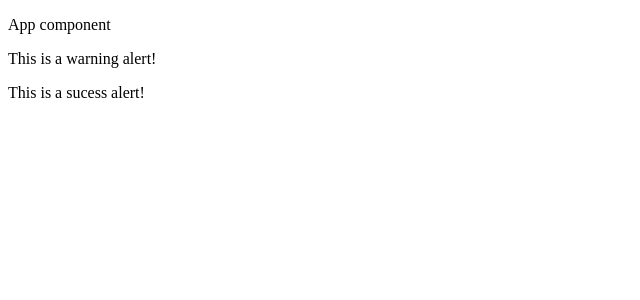
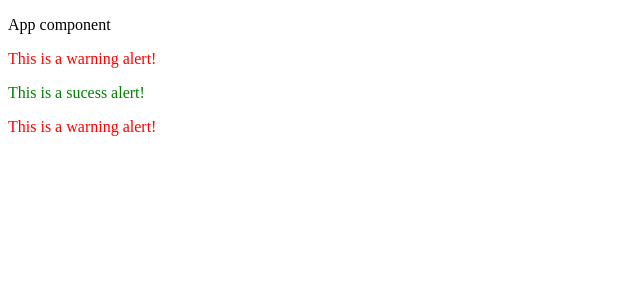
Before and after one commit to mavalroot/learning-angular, an Angular app: page / in a window 1280 px wide. Shown: the top 300 px of the page, without its empty margins (0-640 px from the left). Built offline with nearby package versions, Linux system fonts and the light colour scheme.

Commit message:
Style the components

```diff
--- a/src/app/success-alert/success-alert.component.css
+++ b/src/app/success-alert/success-alert.component.css
@@ -0,0 +1,3 @@
+p {
+    color: green;
+}
--- a/src/app/success-alert/success-alert.component.html
+++ b/src/app/success-alert/success-alert.component.html
@@ -1,3 +1,5 @@
 <p>
     This is a sucess alert!
 </p>
+
+<app-warning-alert></app-warning-alert>
--- a/src/app/warning-alert/warning-alert.component.css
+++ b/src/app/warning-alert/warning-alert.component.css
@@ -0,0 +1,3 @@
+p {
+    color: red;
+}
```
